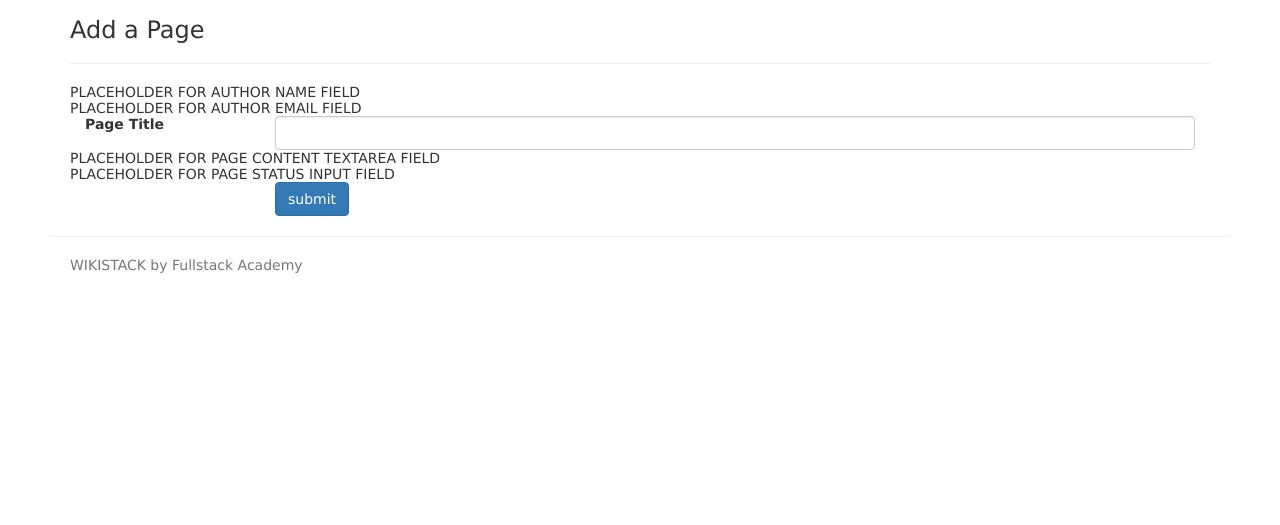
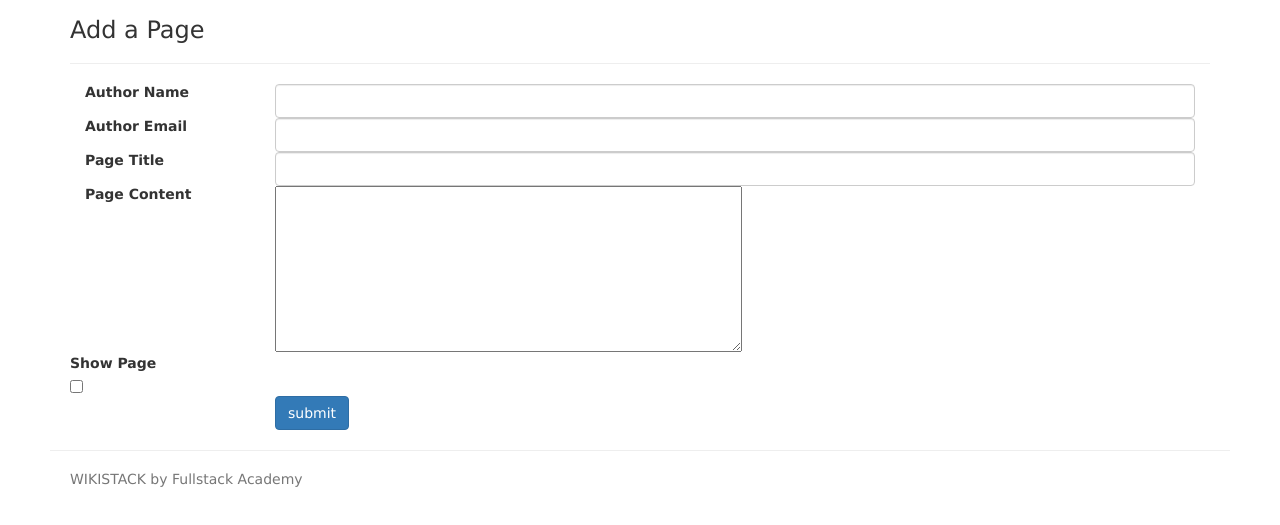
Before and after one commit to zohaibr/wikistack, a website: page views/addpage.html in a window 1280 px wide. Shown: the part 53-578 px from the top of the page. Drawn offline with nearby package versions, Linux system fonts and the light colour scheme; files that its build step writes are made by us from their sources.

Commit message:
Chugging Along

```diff
--- a/app.js
+++ b/app.js
@@ -4,10 +4,11 @@ const express = require('express');
 const app = express();
 const volleyball = require('volleyball');
 const bodyParser = require('body-parser');
-const routes = require('./routes');
+//const routes = require('./routes');
 const nunjucks = require('nunjucks');
 const path = require('path');
 const models = require('./models');
+const wikiRouter = require('./routes/wiki');
 
 // templating boilerplate setup
 app.engine('html', nunjucks.render);
@@ -37,4 +38,5 @@ models.User.sync({})
 app.use(express.static(path.join(__dirname, '/public')));
 
 // modular routing that uses io inside it
-app.use('/', routes);
+app.use('/wiki', wikiRouter);
+//app.use('/', routes);
--- a/views/addpage.html
+++ b/views/addpage.html
@@ -5,9 +5,19 @@
   <hr>
   <form method="POST" action="/wiki/">
 
-    <div>PLACEHOLDER FOR AUTHOR NAME FIELD</div>
+    <div>
+      <label for="author" class="col-sm-2 control-label">Author Name</label>
+      <div class="col-sm-10">
+        <input name="author" type="text" class="form-control"/>
+      </div>
+    </div>
 
-    <div>PLACEHOLDER FOR AUTHOR EMAIL FIELD</div>
+    <div>
+      <label for="email" class="col-sm-2 control-label">Author Email</label>
+      <div class="col-sm-10">
+        <input name="email" type="text" class="form-control"/>
+      </div>
+    </div>
 
     <div class="form-group">
       <label for="title" class="col-sm-2 control-label">Page Title</label>
@@ -16,9 +26,19 @@
       </div>
     </div>
 
-    <div>PLACEHOLDER FOR PAGE CONTENT TEXTAREA FIELD</div>
+    <div>
+      <label for="content" class="col-sm-2 control-label">Page Content</label>
+      <div class="col-sm-10">
+        <textarea rows=10 cols=50 name="content" type="text"></textarea>
+      </div>
+    </div>
 
-    <div>PLACEHOLDER FOR PAGE STATUS INPUT FIELD</div>
+    <div class="form-check">
+      <label for="status" class="form-check-label">Show Page</label>
+      <div>
+        <input name="status" type="checkbox" class="form-check-input" value""></input>
+      </div>
+    </div>
 
     <div class="col-sm-offset-2 col-sm-10">
       <button type="submit" class="btn btn-primary">submit</button>
```
Also changed, not shown: routes/index.js (deleted, +0 -7 lines), routes/wiki.js (added, +19 -0 lines).
